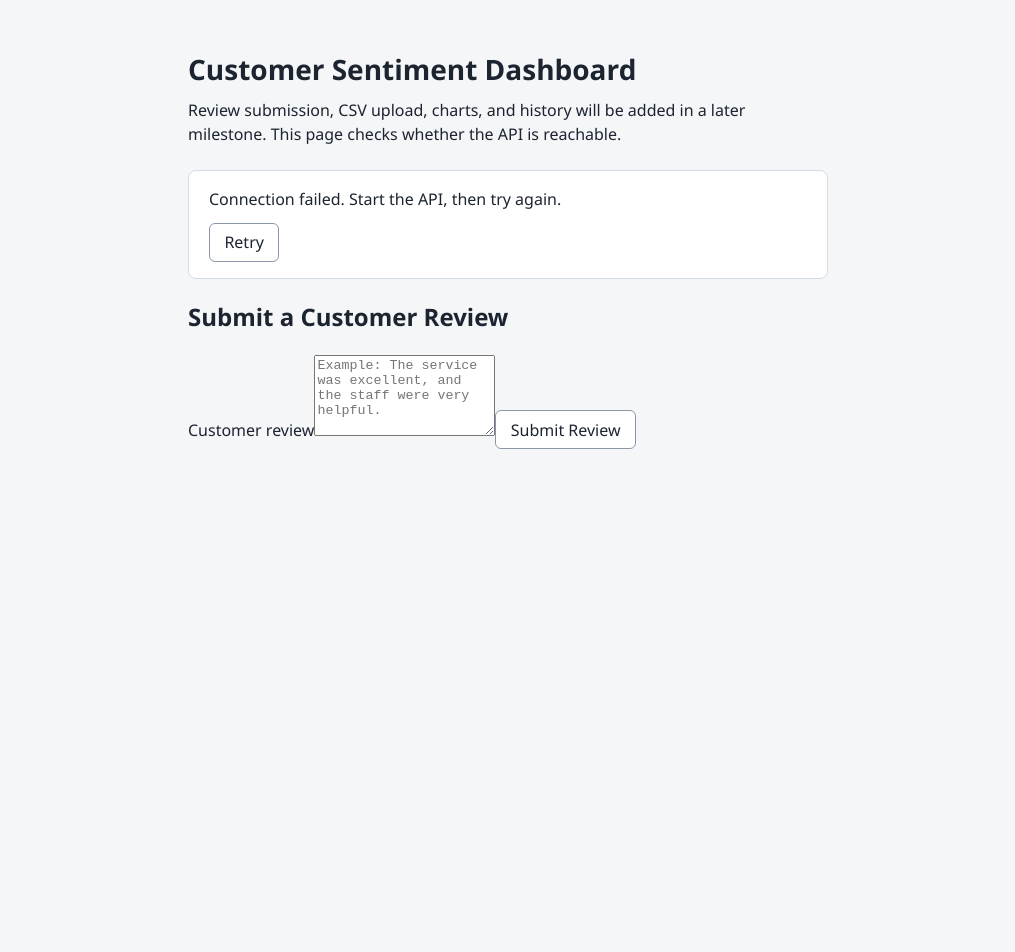
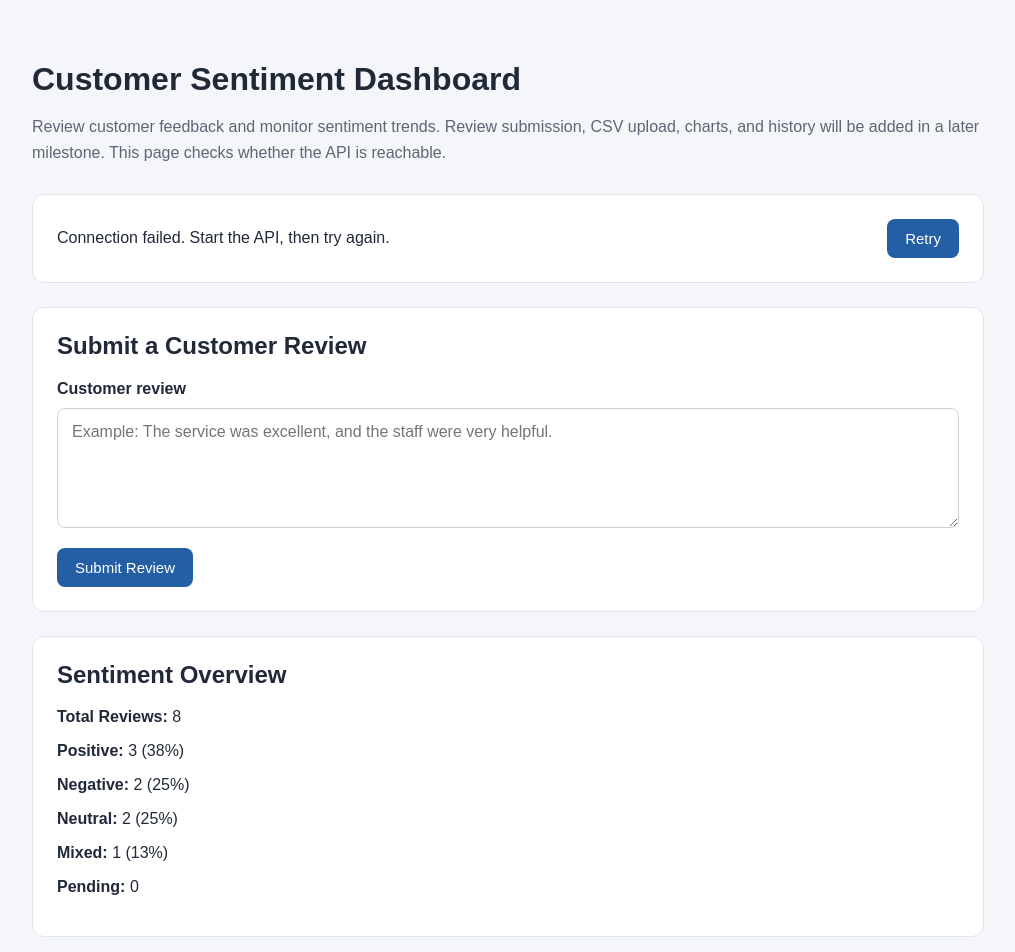
Before and after one commit to mkamya20/azure-sentiment-dashboard, a React (Vite) app in the folder frontend/: page / in a window 1280 px wide. Shown: the top 952 px of the page, without its empty margins (132-1147 px from the left). Before the commit the page ends 800 px from the top, so only its background shows below. Built offline with nearby package versions, Linux system fonts and the light colour scheme; no server answers.

Commit message:
Updated Dashboard with Sample Reviews and style

```diff
--- a/frontend/src/App.jsx
+++ b/frontend/src/App.jsx
@@ -4,13 +4,26 @@ const LOADING = 'loading'
 const CONNECTED = 'connected'
 const FAILED = 'failed'
 
+// add sample reviews
+const sampleReviews = [
+  { id: 1, text: 'Excellent service and very helpful staff!', sentiment: 'Positive' },
+  { id: 2, text: 'My order arrived late and damaged.', sentiment: 'Negative' },
+  { id: 3, text: 'The product arrived yesterday.', sentiment: 'Neutral' },
+  { id: 4, text: 'Good quality, but shipping was disappointing.', sentiment: 'Mixed' },
+  { id: 5, text: 'I am very happy with my purchase.', sentiment: 'Positive' },
+  { id: 6, text: 'Customer support never responded.', sentiment: 'Negative' },
+  { id: 7, text: 'The product works as expected.', sentiment: 'Neutral' },
+  { id: 8, text: 'Great product and fast delivery!', sentiment: 'Positive' },
+]
+
 export default function App() {
   const [state, setState] = useState(LOADING)
   const [review, setReview] = useState('')
   const [result, setResult] = useState(null)
-
+  const [reviews, setReviews] = useState(sampleReviews)
   const requestId = useRef(0)
 
+  // Check whether the backend API is available
   const checkHealth = useCallback(async () => {
     const currentRequest = requestId.current + 1
     requestId.current = currentRequest
@@ -47,27 +60,50 @@ export default function App() {
     checkHealth()
   }, [checkHealth])
 
-  // test function to handle form submission
+  // Add a submitted review to the dashboard
   function handleSubmit(event) {
     event.preventDefault()
 
     if (!review.trim()) return
 
-    // Temporary demonstration result, not real AI analysis.
+    const newReview = {
+      id: Date.now(),
+      text: review.trim(),
+      sentiment: 'Pending',
+    }
+    // Add the new review to the beginning of the list
+    setReviews((previousReviews) => [newReview, ...previousReviews])
+
+    // Display a submission confirmation
     setResult({
-      text: review.trim(),
-      sentiment: 'Pending AI analysis',
+      text: newReview.text,
+      sentiment: newReview.sentiment,
     })
+    // Clear the text box
+    setReview('')
   }
+
+  // Calculate dashboard statistics
+  const totalReviews = reviews.length
+
+  const countSentiment = (sentiment) =>
+    reviews.filter((item) => item.sentiment === sentiment).length
+
+  const percentage = (sentiment) =>
+    totalReviews === 0
+      ? 0
+      : Math.round((countSentiment(sentiment) / totalReviews) * 100)
 
   return (
     <main>
       <h1>Customer Sentiment Dashboard</h1>
       <p className="intro">
+        Review customer feedback and monitor sentiment trends.
         Review submission, CSV upload, charts, and history will be added in a later milestone.
         This page checks whether the API is reachable.
       </p>
 
+      {/* Backend connection status */}
       <section className="status" aria-live="polite">
         {state === LOADING && <p>Checking backend connection…</p>}
         {state === CONNECTED && <p>Backend connected</p>}
@@ -81,6 +117,7 @@ export default function App() {
         )}
       </section>
 
+      {/* Review submission form */}
       <section>
         <h2>Submit a Customer Review</h2>
 
@@ -102,6 +139,7 @@ export default function App() {
           <button type="submit">Submit Review</button>
         </form>
 
+        {/* Submission confirmation */}
         {result && (
           <section aria-live="polite">
             <h3>Review Submitted</h3>
@@ -116,6 +154,60 @@ export default function App() {
           </section>
         )}
       </section>
+
+      {/* Sentiment overview */}
+      <section>
+        <h2>Sentiment Overview</h2>
+
+        <p>
+          <strong>Total Reviews:</strong> {totalReviews}
+        </p>
+
+        <div className="sentiment-summary">
+          <p>
+            <strong>Positive:</strong> {countSentiment('Positive')} (
+            {percentage('Positive')}%)
+          </p>
+
+          <p>
+            <strong>Negative:</strong> {countSentiment('Negative')} (
+            {percentage('Negative')}%)
+          </p>
+
+          <p>
+            <strong>Neutral:</strong> {countSentiment('Neutral')} (
+            {percentage('Neutral')}%)
+          </p>
+
+          <p>
+            <strong>Mixed:</strong> {countSentiment('Mixed')} (
+            {percentage('Mixed')}%)
+          </p>
+
+          <p>
+            <strong>Pending:</strong> {countSentiment('Pending')}
+          </p>
+        </div>
+      </section>
+
+      {/* Review history */}
+      <section>
+        <h2>Review History</h2>
+
+        {reviews.length === 0 && <p>No reviews have been submitted yet.</p>}
+
+        {reviews.map((item) => (
+          <article className="review-item" key={item.id}>
+            <p>{item.text}</p>
+
+            <p>
+              Sentiment: <strong>{item.sentiment}</strong>
+            </p>
+
+            <hr />
+          </article>
+        ))}
+      </section>
     </main>
   )
 }
--- a/frontend/src/index.css
+++ b/frontend/src/index.css
@@ -1,54 +1,103 @@
-:root {
-  color: #1c2430;
-  background: #f4f6f8;
-  font-family: "Segoe UI", sans-serif;
-  line-height: 1.5;
+
+* {
+  box-sizing: border-box;
 }
 
 body {
   margin: 0;
+  font-family: Arial, sans-serif;
+  background-color: #f4f6f9;
+  color: #202938;
 }
 
 main {
-  max-width: 40rem;
-  margin: 3rem auto;
-  padding: 0 1.25rem;
+  max-width: 1000px;
+  margin: 0 auto;
+  padding: 40px 24px;
 }
 
 h1 {
-  margin: 0 0 0.5rem;
-  font-size: 1.75rem;
-  font-weight: 600;
+  margin-bottom: 10px;
+  font-size: 32px;
+}
+
+h2 {
+  margin-top: 0;
 }
 
 .intro {
-  margin: 0;
+  color: #5d6675;
+  margin-bottom: 28px;
+  line-height: 1.6;
+}
+
+.status,
+main > section {
+  background-color: white;
+  border: 1px solid #e0e5ec;
+  border-radius: 12px;
+  padding: 24px;
+  margin-bottom: 24px;
 }
 
 .status {
-  margin-top: 1.5rem;
-  padding: 1rem 1.25rem;
-  background: #ffffff;
-  border: 1px solid #d5dbe3;
-  border-radius: 8px;
+  display: flex;
+  justify-content: space-between;
+  align-items: center;
+  gap: 16px;
 }
 
 .status p {
   margin: 0;
 }
 
+label {
+  display: block;
+  margin-bottom: 10px;
+  font-weight: bold;
+}
+
+textarea {
+  width: 100%;
+  padding: 14px;
+  border: 1px solid #cbd2dc;
+  border-radius: 8px;
+  font: inherit;
+  resize: vertical;
+  margin-bottom: 16px;
+}
+
+textarea:focus {
+  outline: 2px solid #3778c2;
+  border-color: #3778c2;
+}
+
 button {
-  margin-top: 0.75rem;
-  padding: 0.4rem 0.9rem;
-  font: inherit;
-  color: #1c2430;
-  background: #ffffff;
-  border: 1px solid #8b97a8;
-  border-radius: 6px;
+  background-color: #245fa6;
+  color: white;
+  border: none;
+  border-radius: 8px;
+  padding: 11px 18px;
+  font-size: 15px;
   cursor: pointer;
 }
 
+button:hover {
+  background-color: #194b86;
+}
+
 button:focus-visible {
-  outline: 2px solid #1c2430;
+  outline: 3px solid #8bbcff;
   outline-offset: 2px;
 }
+
+@media (max-width: 600px) {
+  main {
+    padding: 24px 16px;
+  }
+
+  .status {
+    align-items: flex-start;
+    flex-direction: column;
+  }
+}
```
